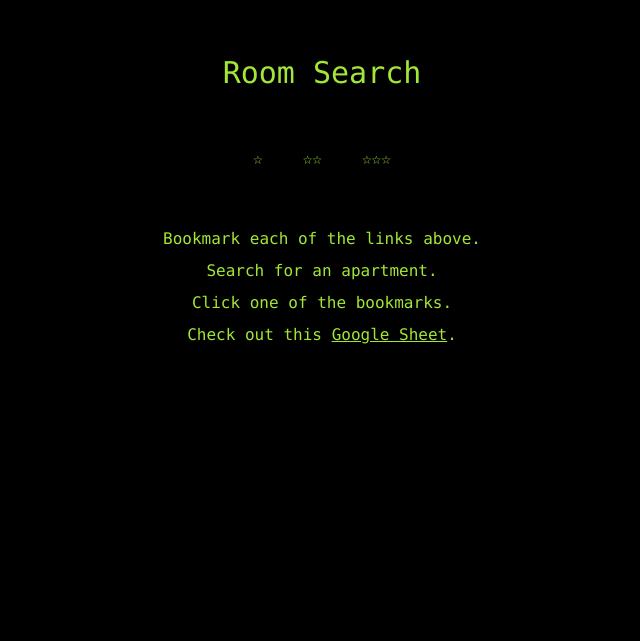
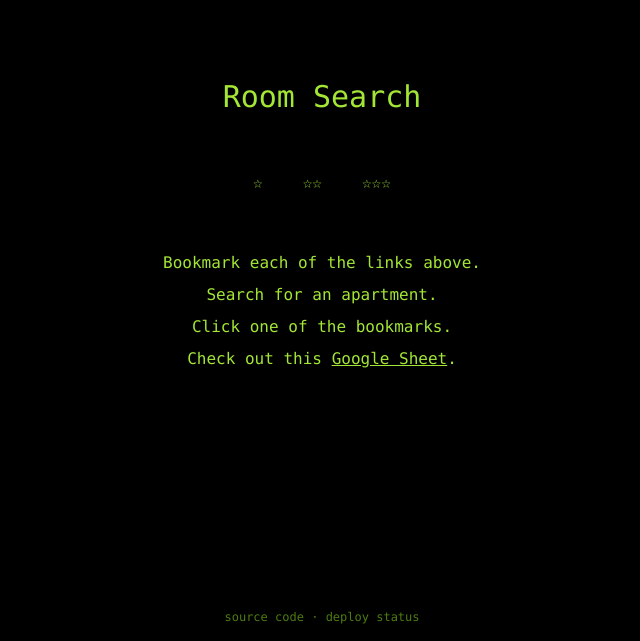
Before and after one commit to BrunoRoemers/room-search, a Next.js app: page / in a window 1280 px wide. Shown: the part 159-800 px from the top of the page, without its empty margins (318-958 px from the left). Built offline with nearby package versions, Linux system fonts and the light colour scheme; no server answers.

Commit message:
add link to source code and deploy status

```diff
--- a/src/app/page.tsx
+++ b/src/app/page.tsx
@@ -3,7 +3,8 @@ import generateBookmarkletCode from "./utils/generateBookmarkletCode";
 
 const Home = () => {
   return (
-    <div className="h-full flex justify-center items-center bg-black text-lime-400 text-center font-mono pb-20">
+    <div className="h-full flex flex-col bg-black text-lime-400 text-center font-mono">
+      <div className="grow flex justify-center items-center">
         <div className="space-y-14">
           <h1 className="text-3xl">Room Search</h1>
           <ul className="flex gap-x-10 justify-center">
@@ -35,6 +36,24 @@ const Home = () => {
           </ol>
         </div>
       </div>
+      <div className="text-lime-700 text-xs pb-4">
+        <a
+          target="_blank"
+          rel="noopener noreferrer"
+          href="https://github.com/BrunoRoemers/room-search"
+        >
+          source code
+        </a>
+        <span> · </span>
+        <a
+          target="_blank"
+          rel="noopener noreferrer"
+          href="https://app.netlify.com/sites/room-search/deploys"
+        >
+          deploy status
+        </a>
+      </div>
+    </div>
   );
 };
 
```
Lines whose indentation alone changed are shown as unchanged.
